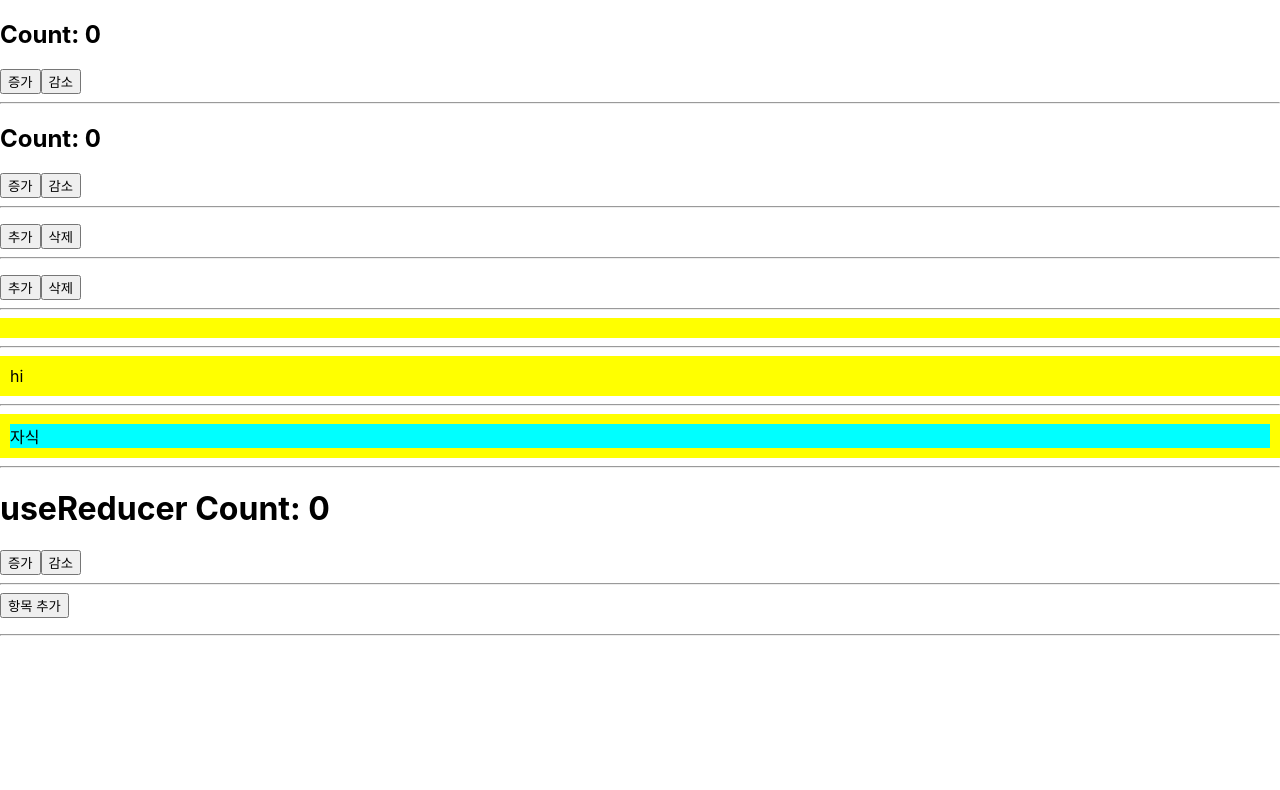
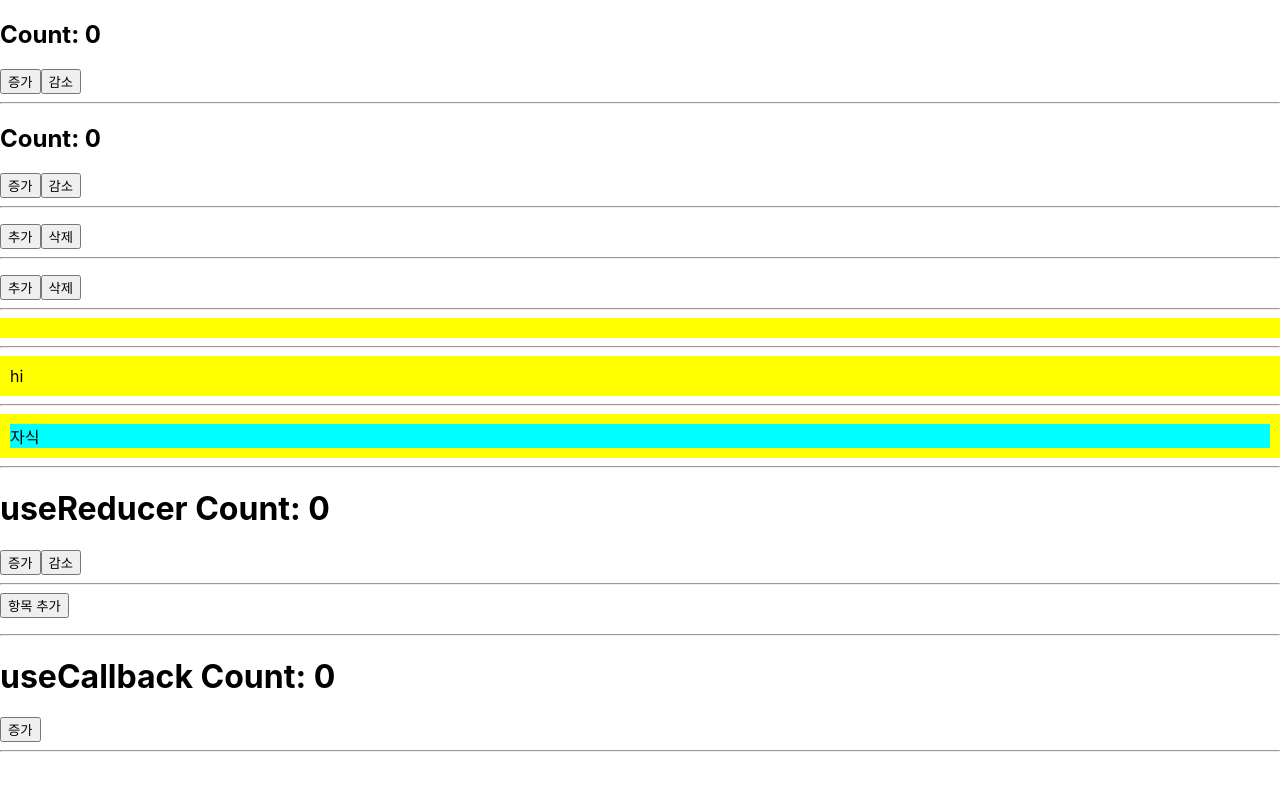
Before and after one commit to gabrielyoon7/my-typescript-react, a React (Create React App) app: page / in a window 1280 px wide. Shown: the top 790 px of the page. Built offline with nearby package versions, Linux system fonts and the light colour scheme.

Commit message:
feat: useCallback 예제 추가

```diff
--- a/src/App.tsx
+++ b/src/App.tsx
@@ -1,6 +1,7 @@
 import ArrayRoot from './containers/array/ArrayRoot';
 import WrapperRoot from './containers/children/WrapperRoot';
 import CounterRoot from './containers/counter/CounterRoot';
+import UseCallbackRoot from './containers/useCallback/UseCallbackRoot';
 import UseReducerRoot from './containers/useReducer/UseReducerRoot';
 
 function App() {
@@ -10,6 +11,7 @@ function App() {
       <ArrayRoot />
       <WrapperRoot />
       <UseReducerRoot />
+      <UseCallbackRoot />
     </div>
   );
 }
--- /dev/null
+++ b/src/containers/useCallback/Counter.tsx
@@ -0,0 +1,17 @@
+import React, { useState, useCallback } from 'react';
+
+function Counter() {
+  const [count, setCount] = useState(0);
+
+  const increment = useCallback(() => {
+    setCount(count + 1);
+  }, [count]);
+
+  return (
+    <div>
+      <h1>useCallback Count: {count}</h1>
+      <button onClick={increment}>증가</button>
+    </div>
+  );
+}
+export default Counter;
--- /dev/null
+++ b/src/containers/useCallback/UseCallbackRoot.tsx
@@ -0,0 +1,11 @@
+import Counter from "./Counter"
+
+/* eslint-disable import/no-anonymous-default-export */
+export default () => {
+  return (
+    <>
+      <Counter />
+      <hr />
+    </>
+  )
+}
```
